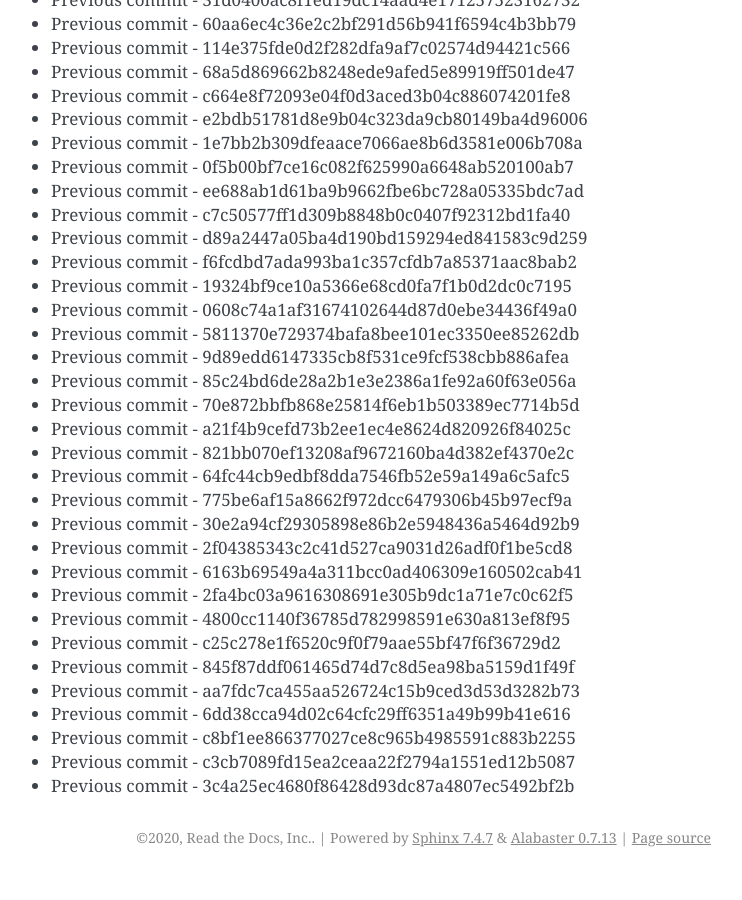
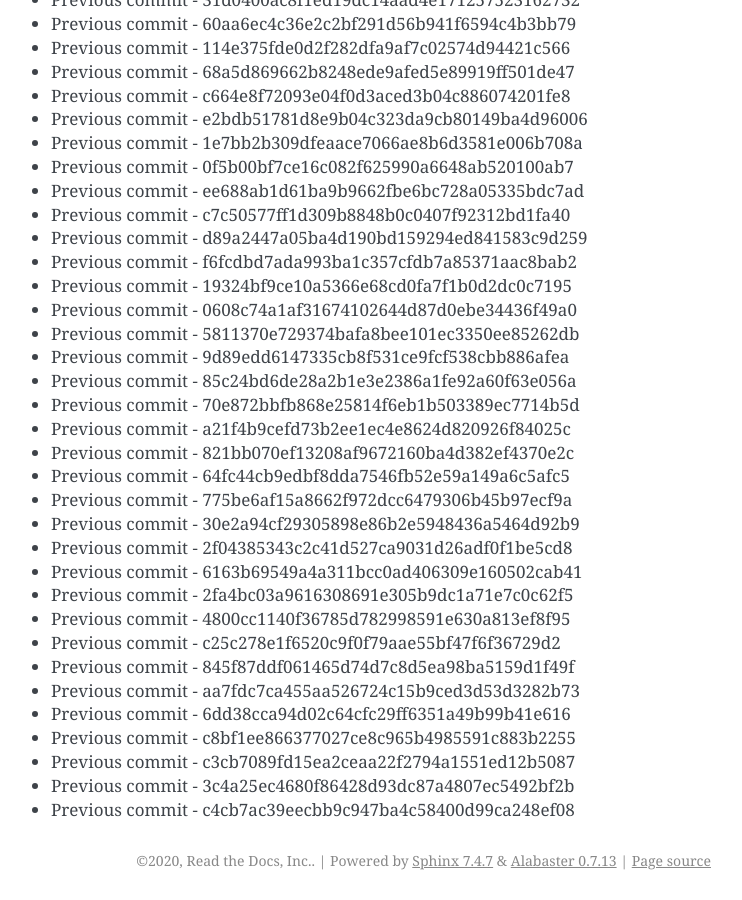
Before and after one commit to readthedocs/rtd-git-stresstest, a Sphinx documentation site: the page built from docs/updates.rst, in a window 1280 px wide and 900 px high, scrolled down 83373 px. Shown: the whole window, without its empty margins (399-1141 px from the left). Built offline with Sphinx 7.4.7, drawn with Linux system fonts in a browser that asks for light colours; before the commit the page ends 84250 px from its top, so only the background shows below that.

Commit message:
Generating commit from previous: c4cb7ac39eecbb9c947ba4c58400d99ca248ef08

```diff
--- a/docs/updates.rst
+++ b/docs/updates.rst
@@ -3535,3 +3535,4 @@ It can be tested for any performance characteristics.
 * Previous commit - c8bf1ee866377027ce8c965b4985591c883b2255
 * Previous commit - c3cb7089fd15ea2ceaa22f2794a1551ed12b5087
 * Previous commit - 3c4a25ec4680f86428d93dc87a4807ec5492bf2b
+* Previous commit - c4cb7ac39eecbb9c947ba4c58400d99ca248ef08
```
